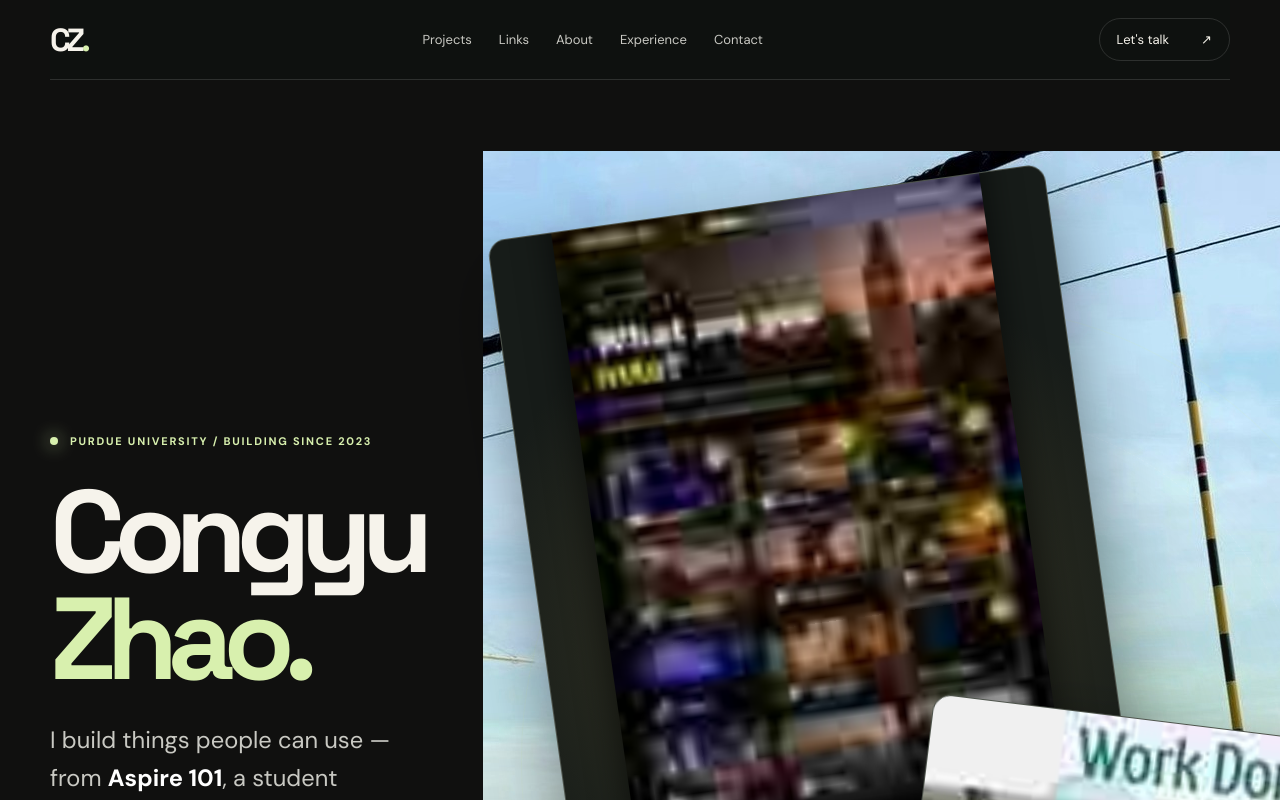
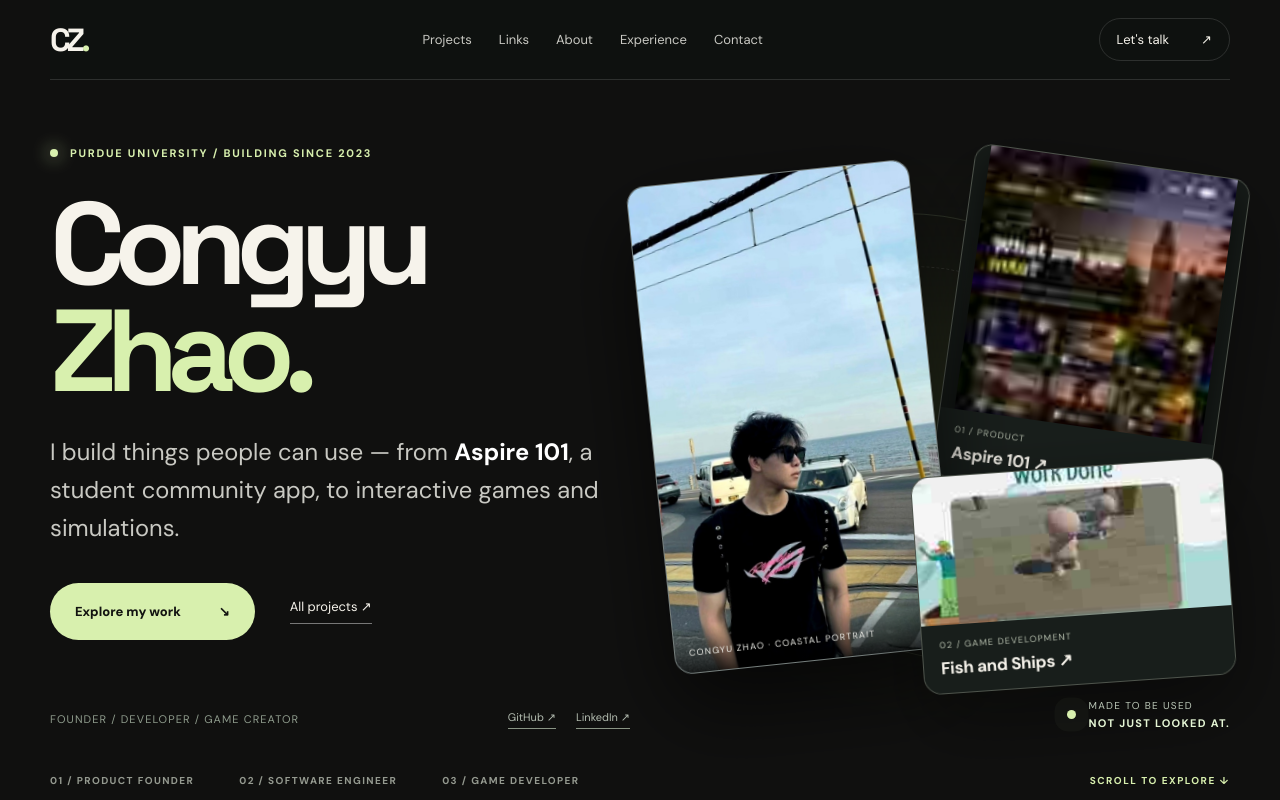
Before and after one commit to skrgulang/congyuzhao-portfolio, a Next.js app: page / in a window 1280 px wide. Shown: the top 800 px of the page. Built offline with nearby package versions, Linux system fonts and the light colour scheme.

Commit message:
Lay out restored portrait with interactive project cards and About photo

```diff
--- a/app/globals.css
+++ b/app/globals.css
@@ -381,3 +381,20 @@ html{scroll-padding-top:24px}
 .galleryLightboxBottom span{text-align:center;color:#aab8af}
 @media(max-width:650px){.galleryExpandHint{font-size:10px;left:12px;top:12px;padding:8px}.galleryLightbox{padding:18px}.galleryLightboxTop,.galleryLightboxBottom{font-size:11px}.galleryLightboxTop button,.galleryLightboxBottom button{padding:10px}.galleryLightboxBottom span{display:none}.galleryLightboxContent>img{max-height:70vh}}
 @media(prefers-reduced-motion:reduce){.galleryExpand>img{transition:none!important}}
+
+/* Recovered personal photography — original full-resolution image from archived files */
+.showcasePortrait{position:absolute;z-index:3;left:0;top:5%;width:49%;height:83%;margin:0;border:1px solid rgba(239,242,232,.43);border-radius:18px;overflow:hidden;box-shadow:0 35px 85px #000a;background:#1b282b;transform:rotate(-6deg) translate3d(calc(var(--main-x,0px)*.45),calc(var(--main-y,0px)*.45),0);transition:transform .38s cubic-bezier(.2,.8,.2,1)}
+.showcasePortrait:hover{transform:rotate(-3deg) translateY(-8px)}
+.showcasePortrait img{display:block;width:100%;height:100%;object-fit:cover;object-position:50% 25%}
+.showcasePortrait figcaption{position:absolute;left:0;right:0;bottom:0;padding:23px 14px 14px;background:linear-gradient(transparent,rgba(0,0,0,.8));color:#f2f2ec;font-size:9px;letter-spacing:.13em}
+.interactiveShowcase .showcaseCardMain{z-index:2;left:auto;right:0;top:3%;width:48%;height:57%;transform:translate3d(var(--main-x,0px),var(--main-y,0px),0) rotate(8deg)}
+.interactiveShowcase .showcaseCardMain:hover{transform:translate3d(var(--main-x,0px),var(--main-y,0px),0) rotate(5deg) scale(1.03)}
+.interactiveShowcase .showcaseCardSide{z-index:4;right:0;bottom:8%;width:54%;height:37%;transform:translate3d(var(--side-x,0px),var(--side-y,0px),0) rotate(-4deg)}
+.interactiveShowcase .showcaseCardSide:hover{transform:translate3d(var(--side-x,0px),var(--side-y,0px),0) rotate(-2deg) scale(1.04)}
+.interactiveShowcase .showcaseNote{z-index:5;right:0;top:auto;bottom:0}
+.newAbout .aboutPortrait{margin:48px 0 0;max-width:350px}
+.aboutPortrait img{display:block;width:100%;height:auto;max-height:450px;object-fit:cover;object-position:center;border-radius:14px;filter:saturate(.9)}
+.aboutPortrait figcaption{margin-top:10px;color:#87968c;font-size:11px;letter-spacing:.04em}
+@media(max-width:850px){.showcasePortrait{left:5%;width:46%;height:82%}.interactiveShowcase .showcaseCardMain{right:5%}.interactiveShowcase .showcaseCardSide{right:1%}.newAbout .aboutPortrait{max-width:340px;margin:30px 0}}
+@media(max-width:650px){.showcasePortrait{left:2%;top:9%;width:48%;height:79%;border-radius:12px}.showcasePortrait figcaption{font-size:7px;padding:19px 9px 9px}.interactiveShowcase .showcaseCardMain{right:1%;width:51%;height:55%}.interactiveShowcase .showcaseCardSide{right:0;bottom:12%;width:59%;height:34%}}
+@media(prefers-reduced-motion:reduce){.showcasePortrait{transition:none!important;transform:rotate(-6deg)!important}.interactiveShowcase .showcaseCardMain{transform:rotate(8deg)!important}.interactiveShowcase .showcaseCardSide{transform:rotate(-4deg)!important}}
```
